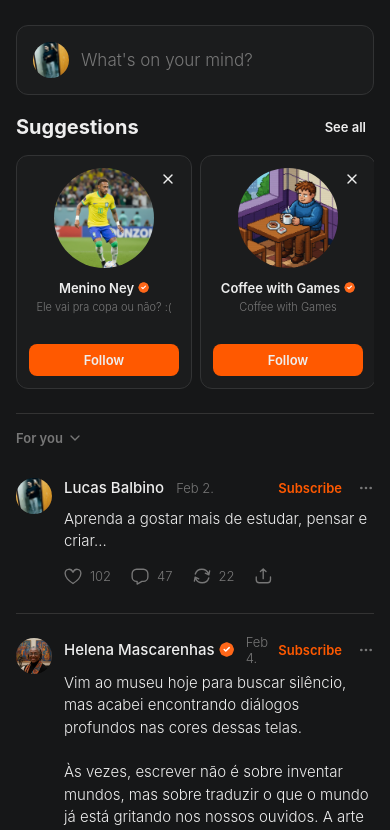
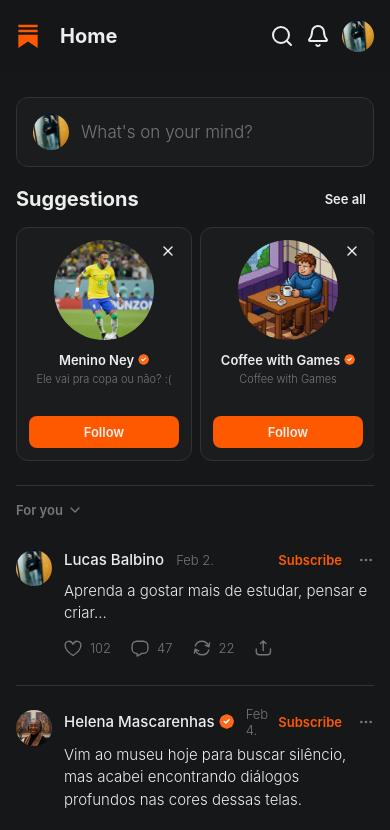
Before and after one commit to LucasBalbinoSS/substack-clone, a React (Vite) app: page / in a window 390 px wide. Shown: the top 830 px of the page. Built offline with nearby package versions, Linux system fonts and the light colour scheme.

Commit message:
feat: top menu mobile

```diff
--- a/src/App.tsx
+++ b/src/App.tsx
@@ -1,11 +1,13 @@
 import './App.css'
 import MainSection from './layouts/MainSection/MainSection'
 import Menu from './layouts/Menu/Menu'
+import MenuMobile from './layouts/MenuMobile/MenuMobile'
 import Sidebar from './layouts/Sidebar/Sidebar'
 
 function App() {
   return (
     <>
+      <MenuMobile />
       <Menu />
       <MainSection />
       <Sidebar />
--- a/src/components/icons/Logo.tsx
+++ b/src/components/icons/Logo.tsx
@@ -1,5 +1,5 @@
-export default function Logo() {
+export default function Logo({ size = 28 }: { size?:number }) {
   return (
-    <svg role="img" width="28" height="28" viewBox="0 0 20 20" fill="currentColor" stroke-width="1.8" stroke="none" xmlns="http://www.w3.org/2000/svg"><g><title></title><path d="M1.96484 0.624512H18.0354V2.70052H1.96484V0.624512Z" stroke="none"></path><path d="M1.96484 4.77655H18.0354V6.85254H1.96484V4.77655Z" stroke="none"></path><path d="M1.96484 8.92857V19.9505L10.0001 14.6347L18.0354 19.9505V8.92857H1.96484Z" stroke="none"></path></g></svg>
+    <svg role="img" width={size} height={size} viewBox="0 0 20 20" fill="var(--brand-orange)" stroke-width="1.8" stroke="none" xmlns="http://www.w3.org/2000/svg"><g><title></title><path d="M1.96484 0.624512H18.0354V2.70052H1.96484V0.624512Z" stroke="none"></path><path d="M1.96484 4.77655H18.0354V6.85254H1.96484V4.77655Z" stroke="none"></path><path d="M1.96484 8.92857V19.9505L10.0001 14.6347L18.0354 19.9505V8.92857H1.96484Z" stroke="none"></path></g></svg>
   )
 }
--- /dev/null
+++ b/src/components/icons/NotivicationIcon.tsx
@@ -0,0 +1,5 @@
+export default function NotificationIcon() {
+  return(
+    <svg xmlns="http://www.w3.org/2000/svg" width="24" height="24" viewBox="0 0 24 24" fill="none" stroke="currentColor" stroke-width="2" stroke-linecap="round" stroke-linejoin="round"><path d="M10.268 21a2 2 0 0 0 3.464 0"></path><path d="M3.262 15.326A1 1 0 0 0 4 17h16a1 1 0 0 0 .74-1.673C19.41 13.956 18 12.499 18 8A6 6 0 0 0 6 8c0 4.499-1.411 5.956-2.738 7.326"></path></svg>
+  )
+}
--- a/src/components/icons/SearchIcon.tsx
+++ b/src/components/icons/SearchIcon.tsx
@@ -1,5 +1,5 @@
-export default function SearchIcon() {
+export default function SearchIcon({ size = 20 }: { size?: number }) {
   return(
-    <svg xmlns="http://www.w3.org/2000/svg" width="20" height="20" viewBox="0 0 24 24" fill="none" stroke="var(--brand-white)" stroke-width="2" stroke-linecap="round" stroke-linejoin="round"><circle cx="11" cy="11" r="8"></circle><path d="m21 21-4.3-4.3"></path></svg>
+    <svg xmlns="http://www.w3.org/2000/svg" width={size} height={size} viewBox="0 0 24 24" fill="none" stroke="var(--brand-white)" stroke-width="2" stroke-linecap="round" stroke-linejoin="round"><circle cx="11" cy="11" r="8"></circle><path d="m21 21-4.3-4.3"></path></svg>
   )
 }
--- a/src/layouts/MainSection/styles.css
+++ b/src/layouts/MainSection/styles.css
@@ -37,6 +37,7 @@
 
 @media (max-width: 1239px) {
   .main {
+    padding-top: 72px;
     margin-right: 0;
     height: auto;
   }
--- /dev/null
+++ b/src/layouts/MenuMobile/MenuMobile.tsx
@@ -0,0 +1,21 @@
+import Logo from '../../components/icons/Logo'
+import NotificationIcon from '../../components/icons/NotivicationIcon'
+import SearchIcon from '../../components/icons/SearchIcon'
+import profilePicture from '../../assets/profile.jpg'
+import './styles.css'
+
+export default function MenuMobile() {
+  return (
+    <section className='menu-mobile'>
+      <div className='menu-mobile-interno'>
+        <Logo size={24} />
+        <span>Home</span>
+      </div>
+      <nav className='menu-mobile-interno-2'>
+        <SearchIcon size={24} />
+        <NotificationIcon />
+        <img className='menu-mobile-profile-img' src={profilePicture} alt="User Profile picture" />
+      </nav>
+    </section>
+  )
+}
--- /dev/null
+++ b/src/layouts/MenuMobile/styles.css
@@ -0,0 +1,37 @@
+.menu-mobile {
+  display: flex;
+  align-items: center;
+  justify-content: space-between;
+  position: fixed;
+  inset-inline: 0;
+  top: 0;
+  height: 72px;
+  padding-inline: 16px;
+  background-color: #16171895;
+  backdrop-filter: blur(8px);
+  z-index: 100;
+
+  .menu-mobile-interno,
+  .menu-mobile-interno-2 {
+    display: flex;
+    align-items: center;
+    color: var(--brand-white);
+  }
+
+  .menu-mobile-interno {
+    font-size: 20px;
+    font-weight: 700;
+    gap: 20px;
+  }
+
+  .menu-mobile-interno-2 {
+    gap: 12px;
+  }
+
+  .menu-mobile-profile-img {
+    width: 32px;
+    height: 32px;
+    object-fit: cover;
+    border-radius: 100%;
+  }
+}
```
Also changed, not shown: src/components/icons/SaveIcon.tsx (line endings or trailing spaces).
